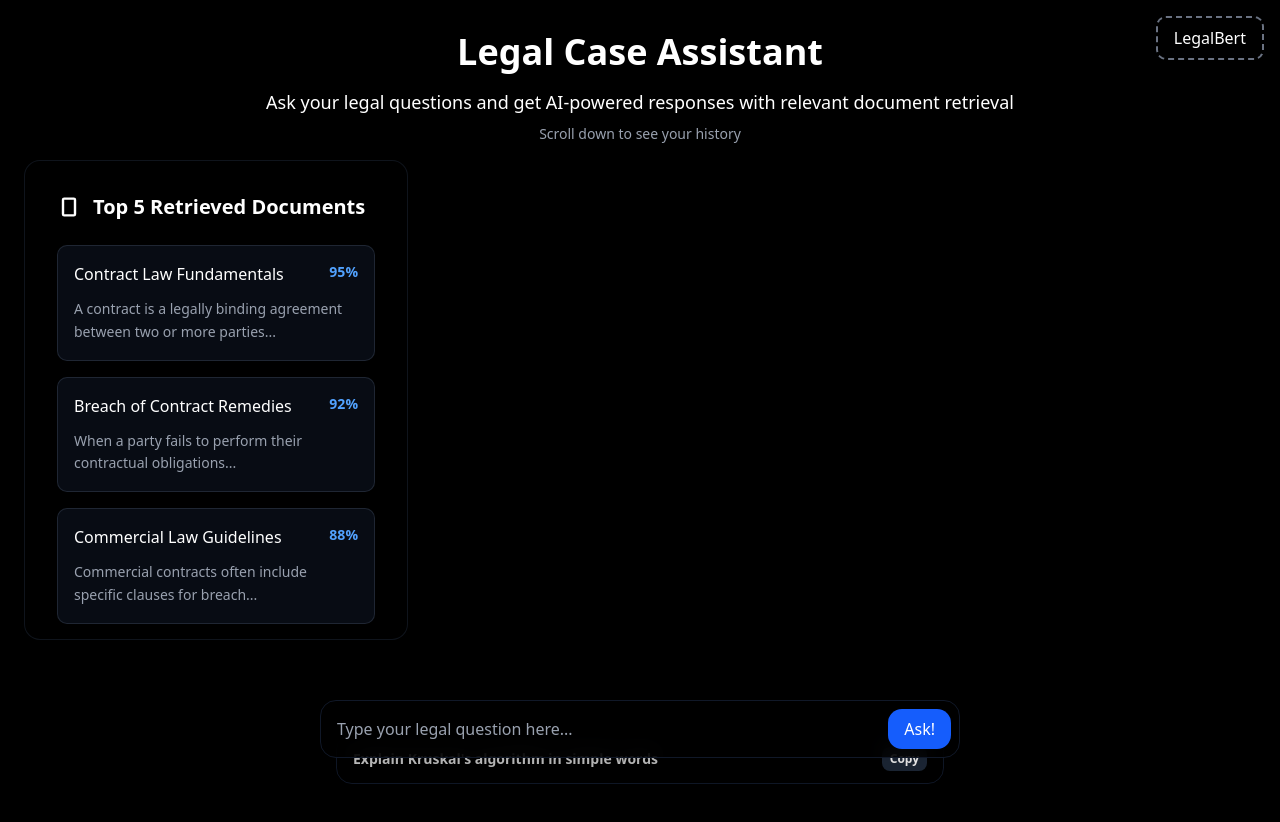
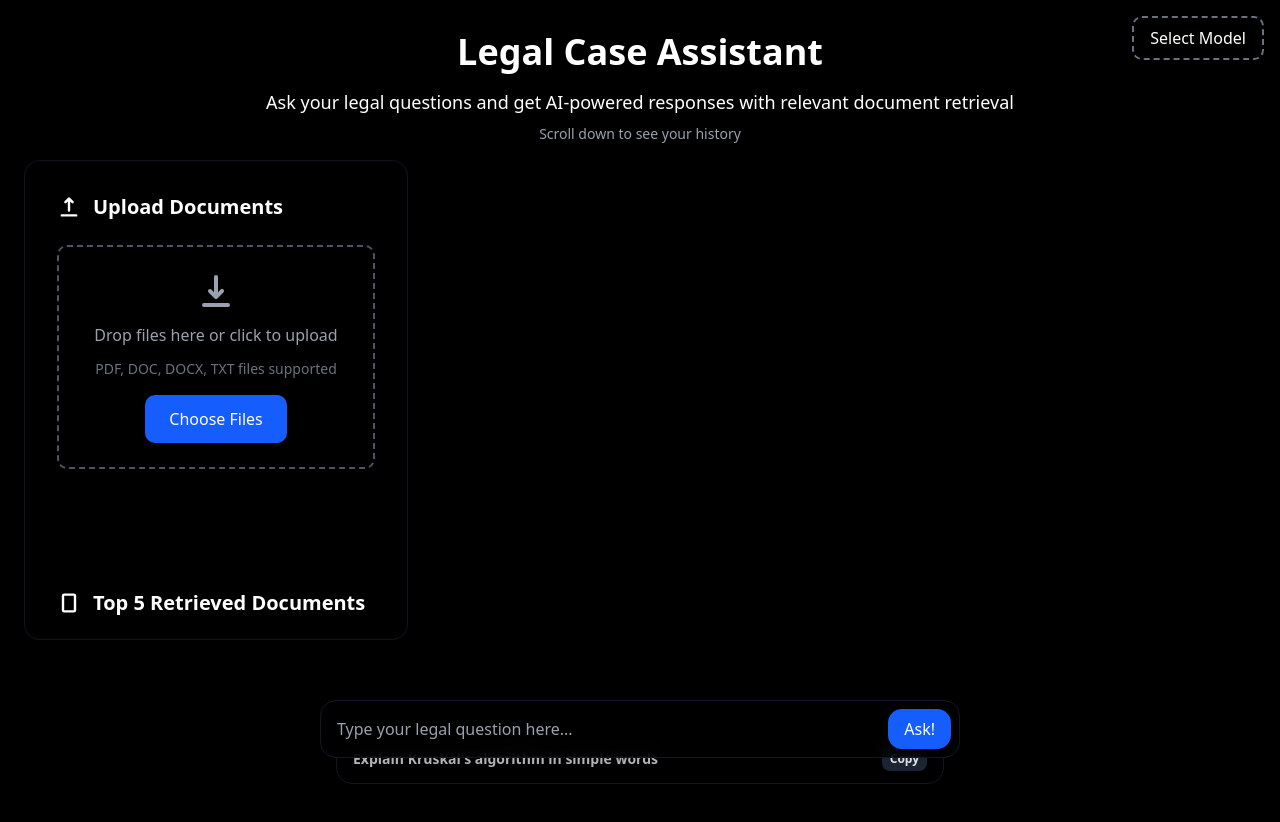
Before and after one commit to kmitofficial/CasePulse-G474-PS25, a React (Vite) app in the folder app/: page / in a window 1280 px wide. Shown: the top 822 px of the page. Built offline with nearby package versions, Linux system fonts and the light colour scheme.

Commit message:
setup express backend to serve vite build without proxy

```diff
--- /dev/null
+++ b/app/backend/server.js
@@ -0,0 +1,21 @@
+import express from "express";
+import path from "path";
+import { fileURLToPath } from "url";
+
+const __filename = fileURLToPath(import.meta.url);
+const __dirname = path.dirname(__filename);
+
+const app = express();
+const PORT = process.env.PORT || 5000;
+
+// Serve static files
+app.use(express.static(path.join(__dirname, "../dist")));
+
+// Fallback: send index.html for any other route
+app.use((req, res) => {
+  res.sendFile(path.resolve(__dirname, "../dist", "index.html"));
+});
+
+app.listen(PORT, () => {
+  console.log(`App running at http://localhost:${PORT}`);
+});
--- a/app/package.json
+++ b/app/package.json
@@ -6,6 +6,7 @@
   "scripts": {
     "dev": "vite",
     "build": "vite build",
+    "serve": "node backend/server.js",
     "lint": "eslint .",
     "preview": "vite preview"
   },
--- a/app/src/components/ModelSelecter.jsx
+++ b/app/src/components/ModelSelecter.jsx
@@ -4,7 +4,7 @@ import { useState } from "react"
 
 export default function ModelSelector() {
   const [isOpen, setIsOpen] = useState(false)
-  const [selectedModel, setSelectedModel] = useState("LegalBert")
+  const [selectedModel, setSelectedModel] = useState("Select Model")
 
   const models = [
     {
--- a/app/src/components/Sidebar.jsx
+++ b/app/src/components/Sidebar.jsx
@@ -46,35 +46,6 @@ export default function Sidebar() {
   return (
     <div className="fixed left-6 top-1/2 transform -translate-y-1/2 w-96 h-3/5 z-10 hidden lg:block">
       <div className="bg-black/70 backdrop-blur-md rounded-2xl border border-gray-800/50 p-8 h-full overflow-y-auto scrollbar-hide">
-        {/* Top 5 Retrieved Documents Section */}
-        <div className="mb-8">
-          <h3 className="text-white font-bold text-xl mb-6 flex items-center">
-            <svg className="w-6 h-6 mr-3" fill="currentColor" viewBox="0 0 20 20">
-              <path
-                fillRule="evenodd"
-                d="M4 4a2 2 0 012-2h8a2 2 0 012 2v12a2 2 0 01-2 2H6a2 2 0 01-2-2V4zm2 0v12h8V4H6z"
-                clipRule="evenodd"
-              />
-            </svg>
-            Top 5 Retrieved Documents
-          </h3>
-          <div className="space-y-4">
-            {retrievedDocs.map((doc) => (
-              <div
-                key={doc.id}
-                className="p-4 rounded-lg bg-gray-900/50 border border-gray-700/50 hover:bg-gray-800/50 transition-colors cursor-pointer"
-              >
-                <div className="flex justify-between items-start mb-3">
-                  <h4 className="text-white text-base font-medium">{doc.title}</h4>
-                  <span className="text-blue-400 text-sm font-bold">{doc.relevance}%</span>
-                </div>
-                <p className="text-gray-400 text-sm leading-relaxed">{doc.preview}</p>
-              </div>
-            ))}
-          </div>
-        </div>
-
-        {/* File Upload Section */}
         <div>
           <h3 className="text-white font-bold text-xl mb-6 flex items-center">
             <svg className="w-6 h-6 mr-3" fill="currentColor" viewBox="0 0 20 20">
@@ -132,6 +103,49 @@ export default function Sidebar() {
             </div>
           )}
         </div>
+        <br>
+        </br>
+        <br>
+        </br>
+        <br>
+        </br>
+        <br>
+        </br>
+        <br>
+        </br>
+
+        {/* Top 5 Retrieved Documents Section */}
+        <div className="mb-8">
+          <h3 className="text-white font-bold text-xl mb-6 flex items-center">
+            <svg className="w-6 h-6 mr-3" fill="currentColor" viewBox="0 0 20 20">
+              <path
+                fillRule="evenodd"
+                d="M4 4a2 2 0 012-2h8a2 2 0 012 2v12a2 2 0 01-2 2H6a2 2 0 01-2-2V4zm2 0v12h8V4H6z"
+                clipRule="evenodd"
+              />
+            </svg>
+
+
+            Top 5 Retrieved Documents
+          </h3>
+          <div className="space-y-4">
+            {retrievedDocs.map((doc) => (
+              <div
+                key={doc.id}
+                className="p-4 rounded-lg bg-gray-900/50 border border-gray-700/50 hover:bg-gray-800/50 transition-colors cursor-pointer"
+              >
+                <div className="flex justify-between items-start mb-3">
+                  <h4 className="text-white text-base font-medium">{doc.title}</h4>
+                  <span className="text-blue-400 text-sm font-bold">{doc.relevance}%</span>
+                </div>
+                <p className="text-gray-400 text-sm leading-relaxed">{doc.preview}</p>
+              </div>
+            ))}
+          </div>
+        </div>
+
+        {/* File Upload Section */}
+
       </div>
 
       <style jsx global>{`
--- /dev/null
+++ b/package.json
@@ -0,0 +1,5 @@
+{
+  "dependencies": {
+    "express": "^5.1.0"
+  }
+}
```
Also changed, not shown: 1 other file (tests, documents, lock files or other folders).
